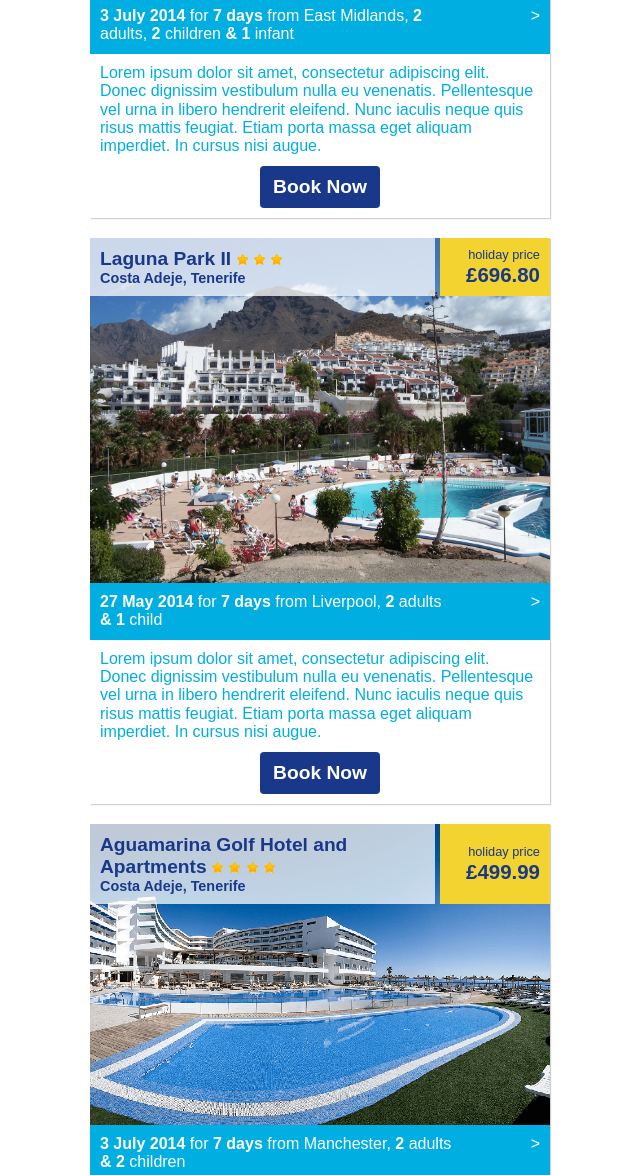
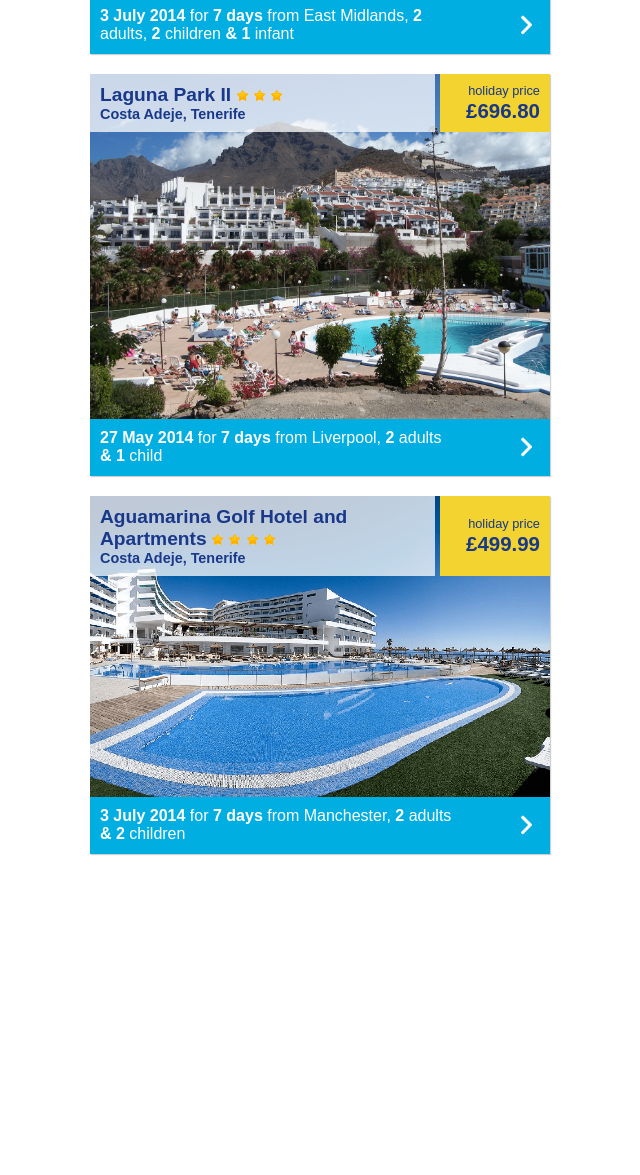
Before and after one commit to de86/OnTheBeach, a plain HTML site: page index.html in a window 1280 px wide. Shown: the part 477-1652 px from the top of the page, without its empty margins (320-960 px from the left). After the commit the page ends 1351 px from the top, so only its background shows below. Drawn offline with Linux system fonts and the light colour scheme.

Commit message:
Added ability to expand and hide description boxes. Added ability to expand description boxes by clicking on the arrows in the results panels.

```diff
--- a/index.html
+++ b/index.html
@@ -70,9 +70,7 @@
                                 <strong>3 July 2014</strong> for <strong>7 days</strong> from East Midlands,
                                 <strong>2</strong> adults, <strong>2</strong> children <strong>&amp; 1</strong> infant
                             </div>
-                            <div class="result-panel__description-expand" data-expanded="true">
-                                &gt;
-                            </div>
+                            <img src="img/arrow.png" class="result-panel__description-expand " alt="expand description" />
                         </div>
 
                         <div class="result-panel__holiday-description">
@@ -116,9 +114,7 @@
                                 <strong>27 May 2014</strong> for <strong>7 days</strong> from Liverpool,
                                 <strong>2</strong> adults <strong>&amp;</strong> <strong>1</strong> child
                             </div>
-                            <div class="result-panel__description-expand" data-expanded="true">
-                                &gt;
-                            </div>
+                            <img src="img/arrow.png" class="result-panel__description-expand " alt="expand description" />
                         </div>
 
                         <div class="result-panel__holiday-description">
@@ -162,9 +158,7 @@
                                 <strong>3 July 2014</strong> for <strong>7 days</strong> from Manchester,
                                 <strong>2</strong> adults <strong>&amp;</strong> <strong>2</strong> children
                             </div>
-                            <div class="result-panel__description-expand" data-expanded="true">
-                                &gt;
-                            </div>
+                            <img src="img/arrow.png" class="result-panel__description-expand " alt="expand description" />
                         </div>
 
                         <div class="result-panel__holiday-description">
--- a/js/main.js
+++ b/js/main.js
@@ -37,4 +37,11 @@ var results = new resultUtils();
     $("#removeFilters").click(function(){
         $(".controls-filter__select").val("").change();
     });
+
+    // Expand description boxes
+    $(".result-panel__description-expand").click(function(){
+        var descriptionPanel = $(this).parents(".result-panel").find(".result-panel__holiday-description");
+        $(this).toggleClass("result-panel__description-expand--expanded");
+        descriptionPanel.slideToggle();
+    });
 });
--- a/styles/scss/imports/result-panel/result-panel-body.scss
+++ b/styles/scss/imports/result-panel/result-panel-body.scss
@@ -17,12 +17,22 @@
 }
 
 .result-panel__description-expand {
+    display: block;
+    cursor: pointer;
     float: right;
+    margin-top: 4px;
+    transition: transform .2s;
+}
+
+.result-panel__description-expand--expanded {
+    -webkit-transform: rotate(90deg);
+    transform: rotate(90deg);
 }
 
 .result-panel__holiday-description {
     background-color: $color-white;
     color: $color-primary;
+    display: none;
 }
 
 .result-panel__book-button {
```
Also changed, not shown: img/arrow.png (added), styles/css/main.css.
